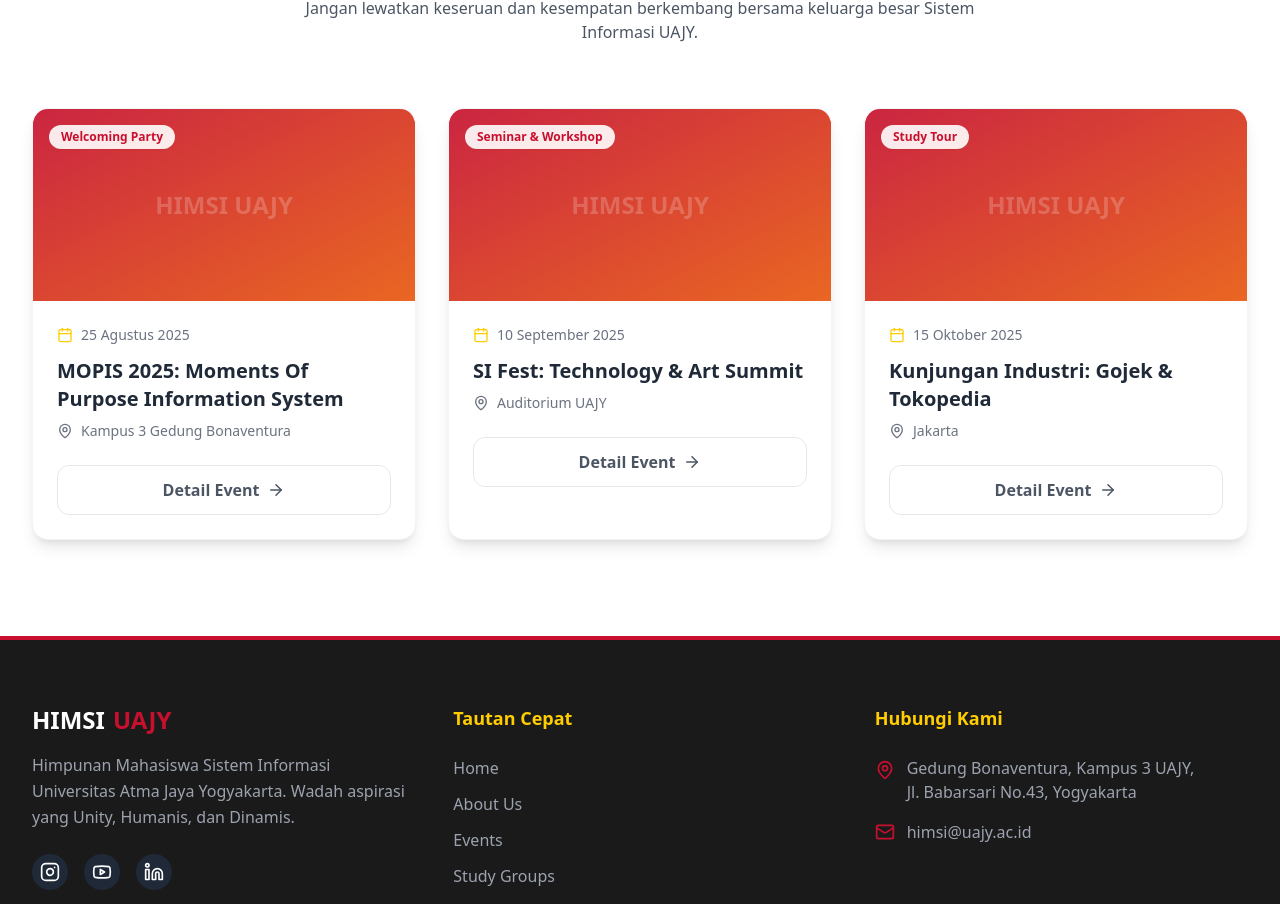
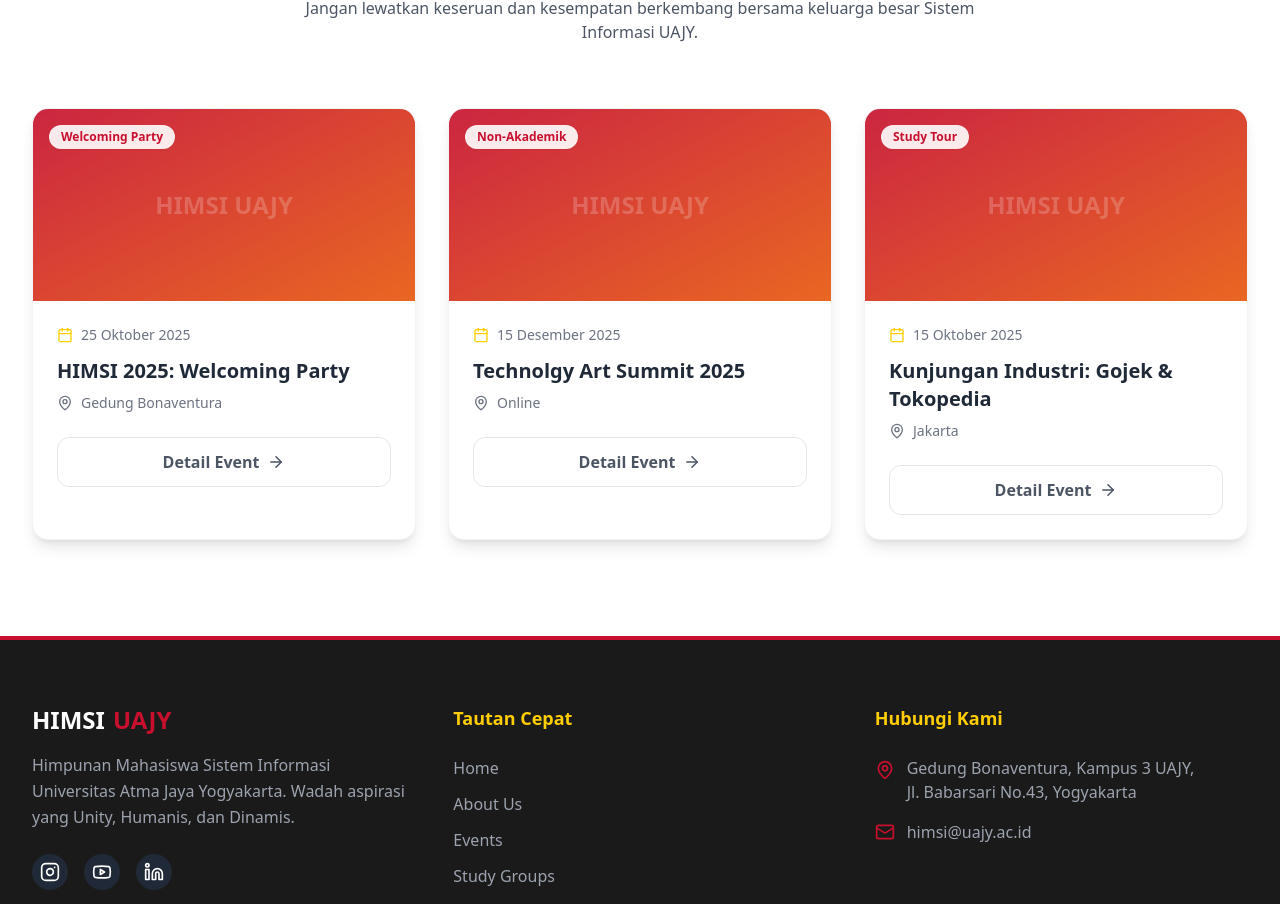
Before and after one commit to Afta20/HIMSIUAJY, a Next.js app: page / in a window 1280 px wide. Shown: the part 896-1800 px from the top of the page. Built offline with nearby package versions, Linux system fonts and the light colour scheme.

Commit message:
fix: update event titles, dates, and locations for accuracy

```diff
--- a/src/app/page.tsx
+++ b/src/app/page.tsx
@@ -7,17 +7,17 @@ export default function Home() {
   // Data Dummy Event (Nanti bisa diganti database)
   const events = [
     {
-      title: "MOPIS 2025: Moments Of Purpose Information System",
-      date: "25 Agustus 2025",
-      location: "Kampus 3 Gedung Bonaventura",
+      title: "HIMSI 2025: Welcoming Party",
+      date: "25 Oktober 2025",
+      location: "Gedung Bonaventura",
       category: "Welcoming Party",
       image: "/dummy-event.jpg"
     },
     {
-      title: "SI Fest: Technology & Art Summit",
-      date: "10 September 2025",
-      location: "Auditorium UAJY",
-      category: "Seminar & Workshop",
+      title: "Technolgy Art Summit 2025",
+      date: "15 Desember 2025",
+      location: "Online",
+      category: "Non-Akademik",
       image: "/dummy-event.jpg"
     },
     {
```
